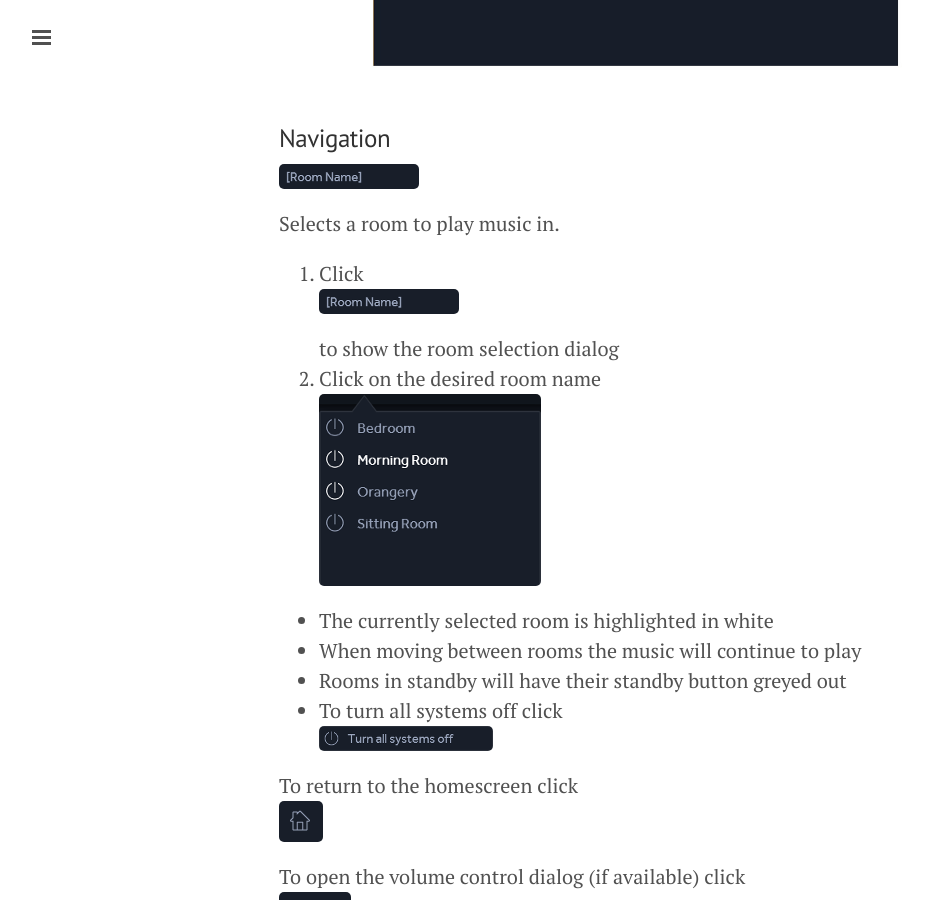
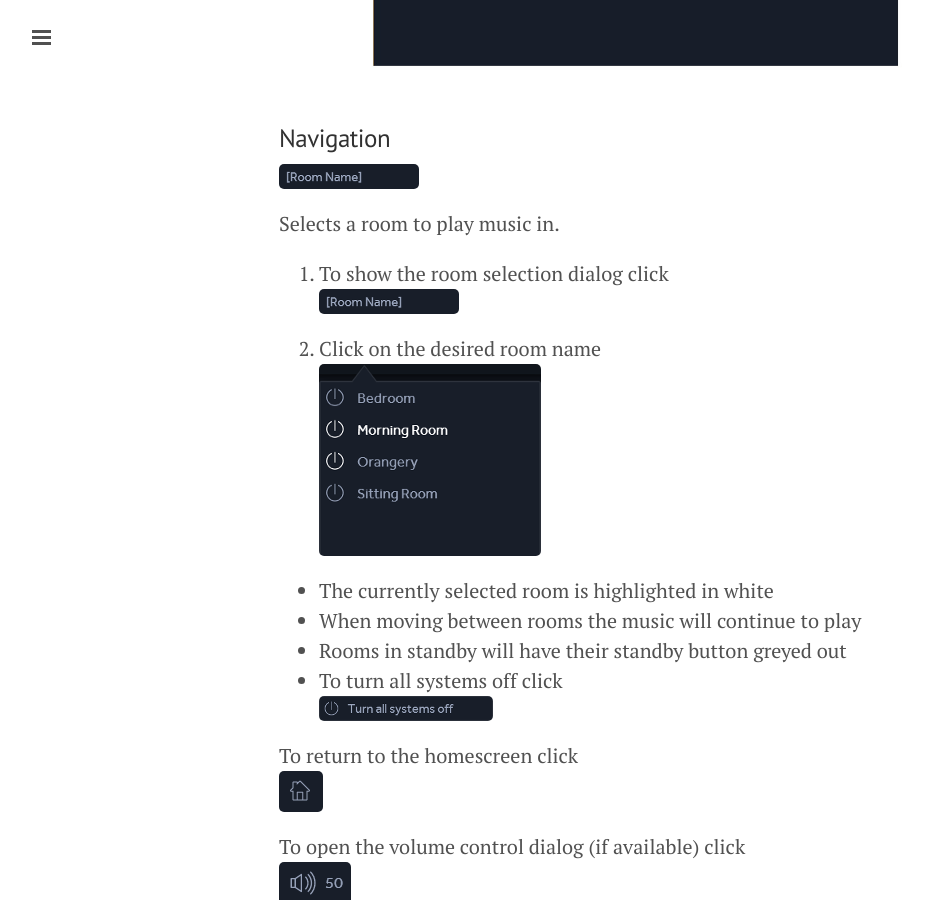
Before and after one commit to linn/kazoo.site, a Jekyll site: the page built from index.md, in a window 1280 px wide and 900 px high, scrolled down 939 px. Shown: the whole window, without its empty margins (1-930 px from the left). Built offline with Jekyll 4.4.1, drawn with Linux system fonts in a browser that asks for light colours.

Commit message:
Update index.md

```diff
--- a/index.md
+++ b/index.md
@@ -25,7 +25,7 @@ Kazoo has support for homes that have multiple DS systems. Each system in the ho
 
 Selects a room to play music in.
 
-1. Click ![Room Selection](images/RoomName.png) to show the room selection dialog
+1. To show the room selection dialog click ![Room Selection](images/RoomName.png)
 2. Click on the desired room name ![Room Selection Dialog](images/RoomSelectionDialog.png)
 
 * The currently selected room is highlighted in white
```
